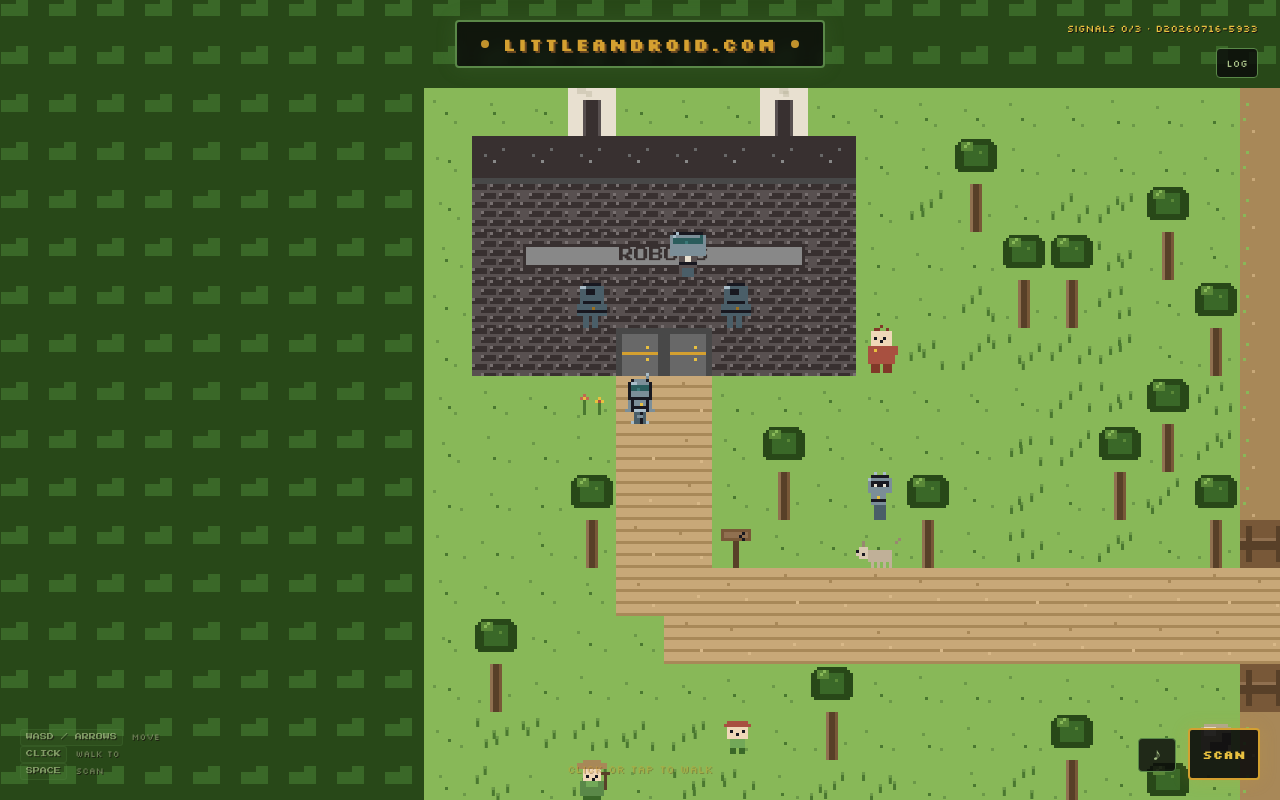
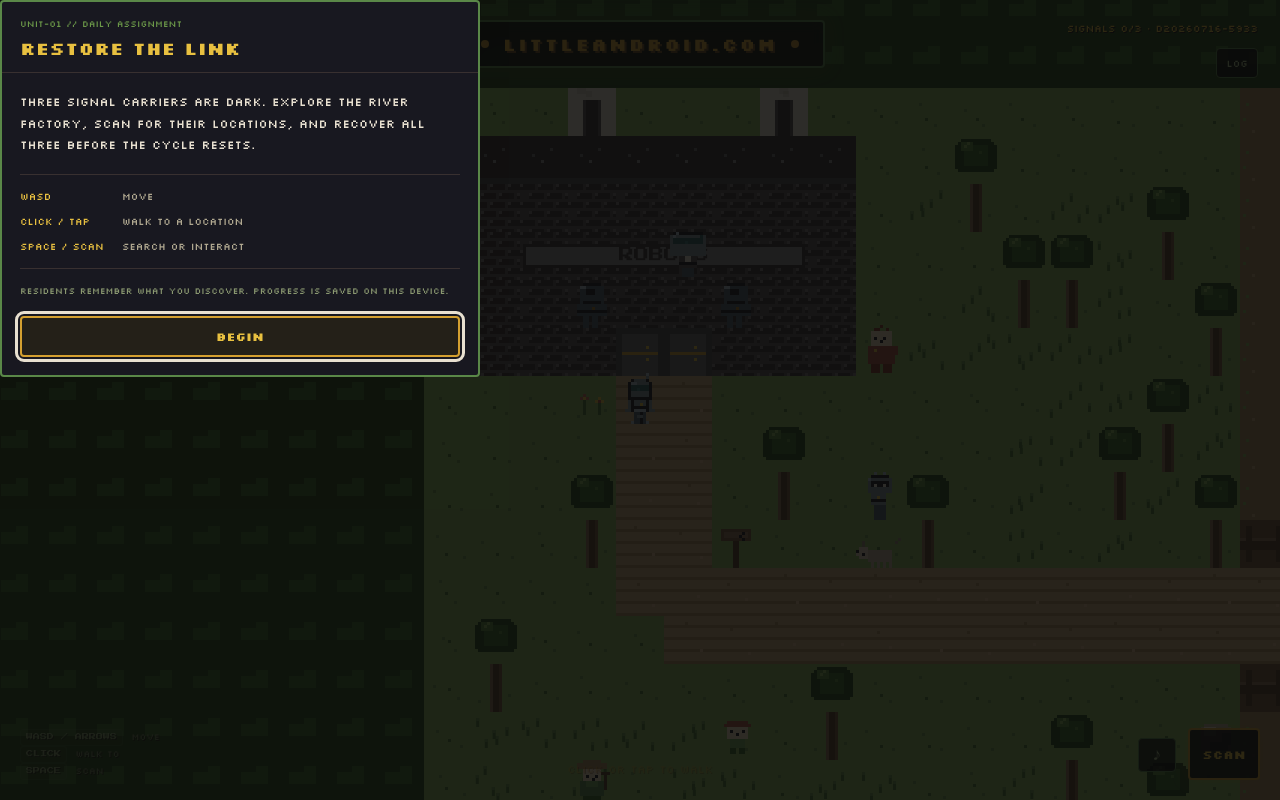
Before and after one commit to mcvalosborne/littleandroid, a website: page index.html in a window 1280 px wide. Drawn offline with Linux system fonts and the light colour scheme; animation ran at ten frames a second.

Commit message:
Add first-visit mission briefing

```diff
--- a/index.html
+++ b/index.html
@@ -38,6 +38,8 @@ canvas:focus-visible{box-shadow:inset 0 0 0 3px #E8C040}
 #share-button{position:absolute;top:max(128px,calc(106px + env(safe-area-inset-top)));right:max(22px,env(safe-area-inset-right));z-index:20;display:none;width:34px;height:34px;border:1px solid #D4A030;border-radius:4px;background:rgba(10,10,10,.82);color:#E8C040;font:18px monospace;cursor:pointer}
 #share-button.show{display:block}
 #share-button:focus-visible{outline:3px solid #E8E0D0;outline-offset:2px}
+#briefing-button{position:absolute;top:max(22px,env(safe-area-inset-top));left:max(22px,env(safe-area-inset-left));z-index:20;width:34px;height:34px;border:1px solid #5A8848;border-radius:4px;background:rgba(10,10,10,.82);color:#A8C088;font:700 16px 'Silkscreen',monospace;cursor:pointer}
+#briefing-button:focus-visible,#briefing-start:focus-visible{outline:3px solid #E8E0D0;outline-offset:2px}
 #journal-button{position:absolute;top:max(48px,calc(26px + env(safe-area-inset-top)));right:max(22px,env(safe-area-inset-right));z-index:20;width:42px;height:30px;border:1px solid #5A8848;border-radius:4px;background:rgba(10,10,10,.82);color:#A8C088;font:10px 'Silkscreen',monospace;cursor:pointer}
 #journal-button:focus-visible,#journal-close:focus-visible{outline:3px solid #E8E0D0;outline-offset:2px}
 #sound-button{position:absolute;right:max(20px,env(safe-area-inset-right));bottom:max(20px,env(safe-area-inset-bottom));z-index:20;width:38px;height:34px;border:1px solid #5A8848;border-radius:4px;background:rgba(10,10,10,.82);color:#A8C088;font:18px monospace;cursor:pointer}
@@ -50,6 +52,18 @@ canvas:focus-visible{box-shadow:inset 0 0 0 3px #E8C040}
 .journal-entry{padding-bottom:7px;border-bottom:1px solid #383030;color:#B0A890}
 .journal-entry.found{color:#E8E0D0}
 #journal-close{margin-top:16px;padding:8px 12px;border:1px solid #D4A030;border-radius:4px;background:#181820;color:#E8C040;font:11px 'Silkscreen',monospace;cursor:pointer}
+#briefing-dialog{width:min(480px,calc(100vw - 32px));padding:0;border:2px solid #5A8848;border-radius:4px;background:#181820;color:#E8E0D0;font-family:'Silkscreen',monospace}
+#briefing-dialog::backdrop{background:rgba(10,10,10,.84)}
+#briefing-header{padding:16px 18px 12px;border-bottom:1px solid #383030}
+#briefing-header span{display:block;margin-bottom:7px;color:#6B9848;font-size:9px}
+#briefing-header h2{color:#E8C040;font-size:18px}
+#briefing-body{padding:18px}
+#briefing-objective{margin-bottom:18px;color:#E8E0D0;font-size:12px;line-height:1.8}
+#briefing-controls{display:grid;grid-template-columns:88px 1fr;gap:10px 14px;padding:14px 0;border-top:1px solid #383030;border-bottom:1px solid #383030;font-size:10px;line-height:1.5}
+.briefing-input{color:#E8C040}
+.briefing-action{color:#B0A890}
+#briefing-note{margin-top:14px;color:#8A9870;font-size:9px;line-height:1.7}
+#briefing-start{width:100%;margin-top:18px;padding:11px 14px;border:2px solid #D4A030;border-radius:4px;background:#242018;color:#E8C040;font:700 12px 'Silkscreen',monospace;cursor:pointer}
 .sr-only{position:absolute!important;width:1px!important;height:1px!important;padding:0!important;margin:-1px!important;overflow:hidden!important;clip:rect(0,0,0,0)!important;white-space:nowrap!important;border:0!important}
 @media(max-width:600px){
   #ui-overlay{justify-content:flex-start;padding:calc(10px + env(safe-area-inset-top)) 10px 10px}
@@ -61,6 +75,7 @@ canvas:focus-visible{box-shadow:inset 0 0 0 3px #E8C040}
   #journal-button{top:calc(74px + env(safe-area-inset-top));right:12px}
   #quest-reset{top:calc(112px + env(safe-area-inset-top));right:12px}
   #share-button{top:calc(152px + env(safe-area-inset-top));right:12px}
+  #briefing-button{top:calc(50px + env(safe-area-inset-top));left:12px}
   #hint{bottom:max(88px,calc(68px + env(safe-area-inset-bottom)));width:70vw;font-size:10px;text-align:center}
   #action-button{display:block}
   #sound-button{right:max(104px,calc(104px + env(safe-area-inset-right)));bottom:max(28px,calc(28px + env(safe-area-inset-bottom)))}
@@ -91,12 +106,29 @@ canvas:focus-visible{box-shadow:inset 0 0 0 3px #E8C040}
   <div id="emote"></div>
   <div id="status" role="status" aria-live="polite"></div>
   <div id="quest" aria-live="polite">SIGNALS 0/3</div>
+  <button id="briefing-button" type="button" aria-label="Open mission briefing" title="Mission briefing">?</button>
   <button id="journal-button" type="button" aria-label="Open signal log">LOG</button>
   <button id="quest-reset" type="button" aria-label="Restart signal quest" title="Restart signal quest">↻</button>
   <button id="share-button" type="button" aria-label="Share completion" title="Share completion">↗</button>
   <button id="action-button" type="button" aria-label="Scan or interact">SCAN</button>
   <button id="sound-button" type="button" aria-label="Mute sound" title="Toggle sound">♪</button>
   <p class="sr-only" id="game-instructions">Move with WASD, arrow keys, or by selecting a destination. Press Space or Enter, or use the Scan button, to scan nearby residents or interact with the character you face.</p>
+  <dialog id="briefing-dialog" aria-labelledby="briefing-title">
+    <div id="briefing-header">
+      <span>UNIT-01 // DAILY ASSIGNMENT</span>
+      <h2 id="briefing-title">RESTORE THE LINK</h2>
+    </div>
+    <div id="briefing-body">
+      <p id="briefing-objective">Three signal carriers are dark. Explore the river factory, scan for their locations, and recover all three before the cycle resets.</p>
+      <div id="briefing-controls" aria-label="Game controls">
+        <span class="briefing-input">WASD</span><span class="briefing-action">MOVE</span>
+        <span class="briefing-input">CLICK / TAP</span><span class="briefing-action">WALK TO A LOCATION</span>
+        <span class="briefing-input">SPACE / SCAN</span><span class="briefing-action">SEARCH OR INTERACT</span>
+      </div>
+      <p id="briefing-note">Residents remember what you discover. Progress is saved on this device.</p>
+      <button id="briefing-start" type="button">BEGIN</button>
+    </div>
+  </dialog>
   <dialog id="journal-dialog" aria-labelledby="journal-title">
     <h2 id="journal-title">SIGNAL LOG</h2>
     <div id="journal-list"></div>
@@ -121,6 +153,9 @@ const statusEl = document.getElementById('status');
 const actionButton = document.getElementById('action-button');
 const questEl = document.getElementById('quest');
 const questResetButton = document.getElementById('quest-reset');
+const briefingButton = document.getElementById('briefing-button');
+const briefingDialog = document.getElementById('briefing-dialog');
+const briefingStart = document.getElementById('briefing-start');
 const journalButton = document.getElementById('journal-button');
 const journalDialog = document.getElementById('journal-dialog');
 const journalList = document.getElementById('journal-list');
@@ -1139,6 +1174,19 @@ actionButton.addEventListener('click', () => {
   performAction();
 });
 questResetButton.addEventListener('click', () => requestQuestReset());
+const BRIEFING_SEEN_KEY = 'littleandroid.briefingSeen';
+function rememberBriefing() {
+  try { window.localStorage.setItem(BRIEFING_SEEN_KEY, '1'); } catch {}
+}
+function openBriefing() {
+  if (!briefingDialog.open) briefingDialog.showModal();
+}
+briefingButton.addEventListener('click', openBriefing);
+briefingStart.addEventListener('click', () => briefingDialog.close());
+briefingDialog.addEventListener('close', () => {
+  rememberBriefing();
+  canvas.focus({ preventScroll: true });
+});
 journalButton.addEventListener('click', () => {
   updateJournal();
   journalDialog.showModal();
@@ -1601,6 +1649,9 @@ if (quest.complete) {
 } else {
   showStatus('OBJECTIVE: LOCATE 3 SIGNALS', 4);
 }
+let hasSeenBriefing = false;
+try { hasSeenBriefing = window.localStorage.getItem(BRIEFING_SEEN_KEY) === '1'; } catch {}
+if (!hasSeenBriefing) openBriefing();
 requestAnimationFrame((t) => { lastTime = t; gameLoop(t); });
 </script>
 </body>
```
Also changed, not shown: tests/runtime-smoke.test.cjs (+5 -2 lines), README.md.
